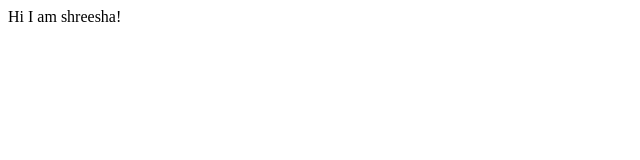
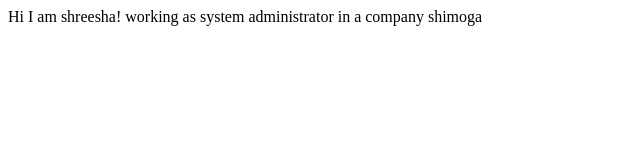
Before and after one commit to shreeshabhakta/shreesha-new-portfolio, a plain HTML site: page index.html in a window 1280 px wide. Shown: the whole page, without its empty margins (0-640 px from the left). Drawn offline with Linux system fonts and the light colour scheme.

Commit message:
docs: changes

```diff
--- a/index.html
+++ b/index.html
@@ -8,5 +8,7 @@
 </head>
 <body>
     Hi I am shreesha!
+    working as system administrator in a company
+    shimoga
 </body>
 </html>
```
